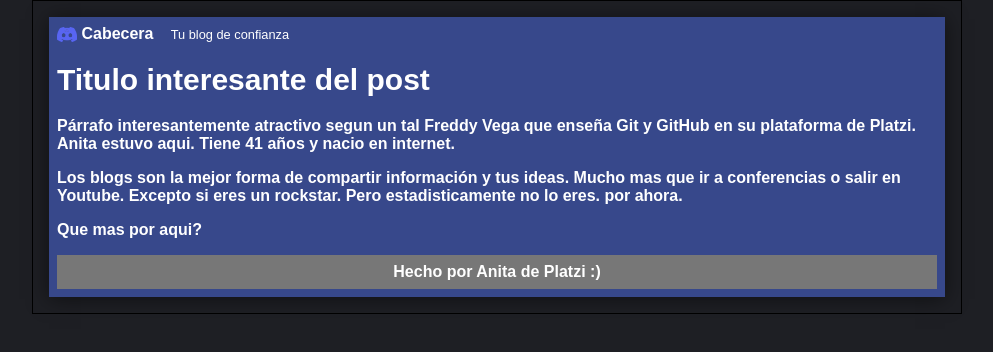
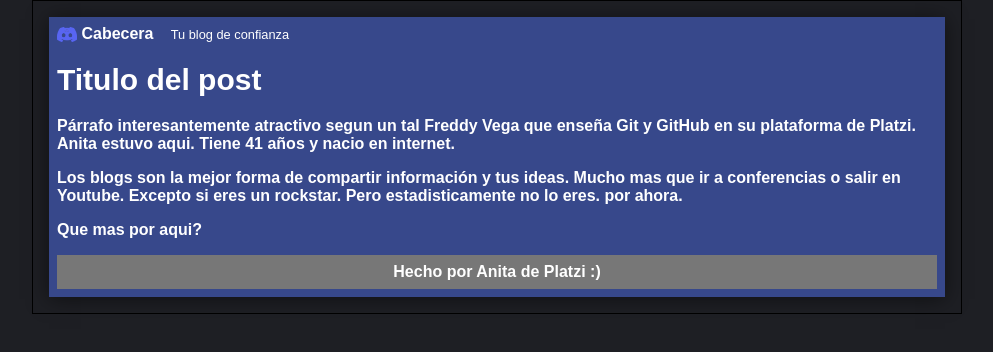
Before and after one commit to Jhosias07/pruebasGit2, a plain HTML site: page index.html in a window 1280 px wide. Shown: the whole page, without its empty margins (143-1136 px from the left). Drawn offline with Linux system fonts and the light colour scheme.

Commit message:
Quito 'interesante'

```diff
--- a/index.html
+++ b/index.html
@@ -19,7 +19,7 @@
             </span>
         <div id="post">
             <h1>
-                Titulo interesante del post
+                Titulo del post
             </h1>
             <p>
                 P&aacute;rrafo interesantemente atractivo segun
```
